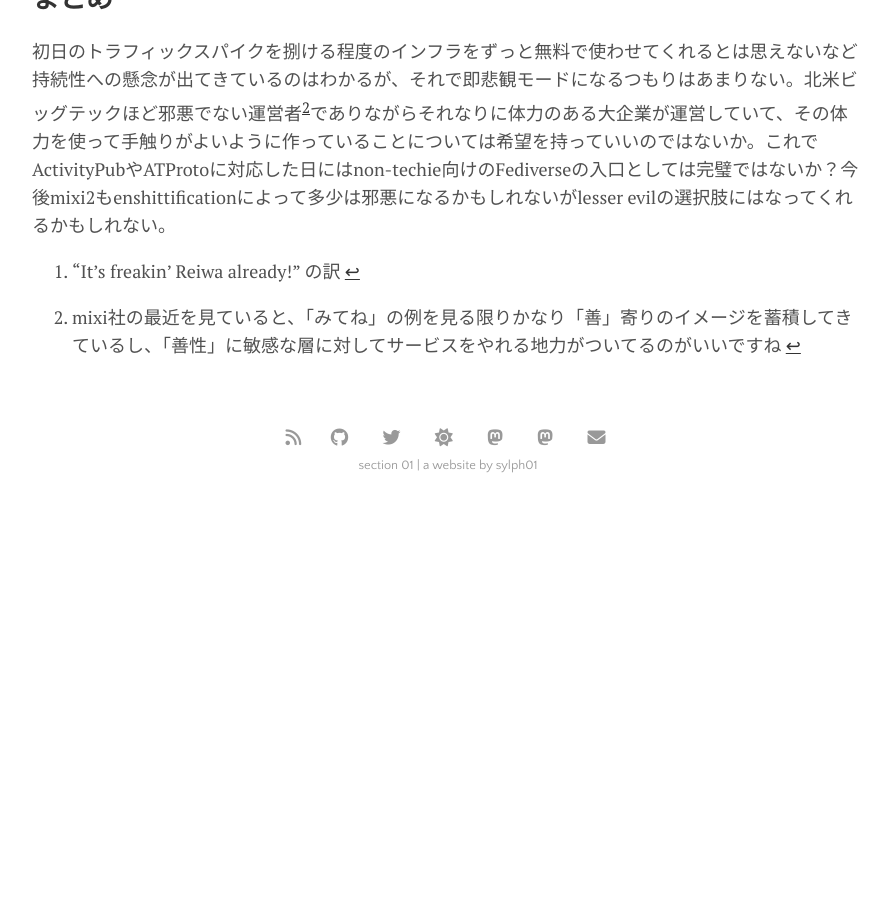
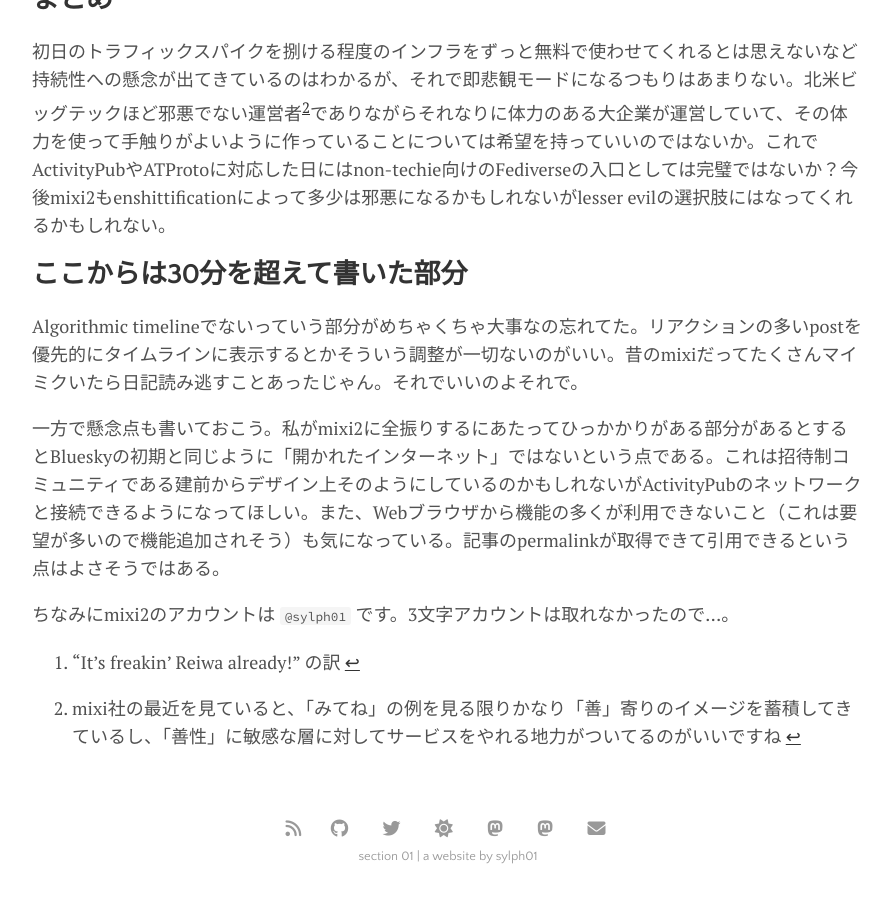
Before and after one commit to sylph01/sylph01.github.io, a Jekyll site: the page built from _posts/2024-12-17-far-east-nightbird.md, in a window 1280 px wide and 900 px high, scrolled down 2144 px. Shown: the whole window, without its empty margins (192-1083 px from the left). Built offline with Jekyll 4.4.1, drawn with Linux system fonts in a browser that asks for light colours; before the commit the page ends 2655 px from its top, so only the background shows below that.

Commit message:
[fen] additional notes

```diff
--- a/_posts/2024-12-17-far-east-nightbird.md
+++ b/_posts/2024-12-17-far-east-nightbird.md
@@ -60,5 +60,13 @@
 
 初日のトラフィックスパイクを捌ける程度のインフラをずっと無料で使わせてくれるとは思えないなど持続性への懸念が出てきているのはわかるが、それで即悲観モードになるつもりはあまりない。北米ビッグテックほど邪悪でない運営者[^2]でありながらそれなりに体力のある大企業が運営していて、その体力を使って手触りがよいように作っていることについては希望を持っていいのではないか。これでActivityPubやATProtoに対応した日にはnon-techie向けのFediverseの入口としては完璧ではないか？今後mixi2もenshittificationによって多少は邪悪になるかもしれないがlesser evilの選択肢にはなってくれるかもしれない。
 
+## ここからは30分を超えて書いた部分
+
+Algorithmic timelineでないっていう部分がめちゃくちゃ大事なの忘れてた。リアクションの多いpostを優先的にタイムラインに表示するとかそういう調整が一切ないのがいい。昔のmixiだってたくさんマイミクいたら日記読み逃すことあったじゃん。それでいいのよそれで。
+
+一方で懸念点も書いておこう。私がmixi2に全振りするにあたってひっかかりがある部分があるとするとBlueskyの初期と同じように「開かれたインターネット」ではないという点である。これは招待制コミュニティである建前からデザイン上そのようにしているのかもしれないがActivityPubのネットワークと接続できるようになってほしい。また、Webブラウザから機能の多くが利用できないこと（これは要望が多いので機能追加されそう）も気になっている。記事のpermalinkが取得できて引用できるという点はよさそうではある。
+
+ちなみにmixi2のアカウントは `@sylph01` です。3文字アカウントは取れなかったので…。
+
 [^1]: "It's freakin' Reiwa already!" の訳
 [^2]: mixi社の最近を見ていると、「みてね」の例を見る限りかなり「善」寄りのイメージを蓄積してきているし、「善性」に敏感な層に対してサービスをやれる地力がついてるのがいいですね
```
